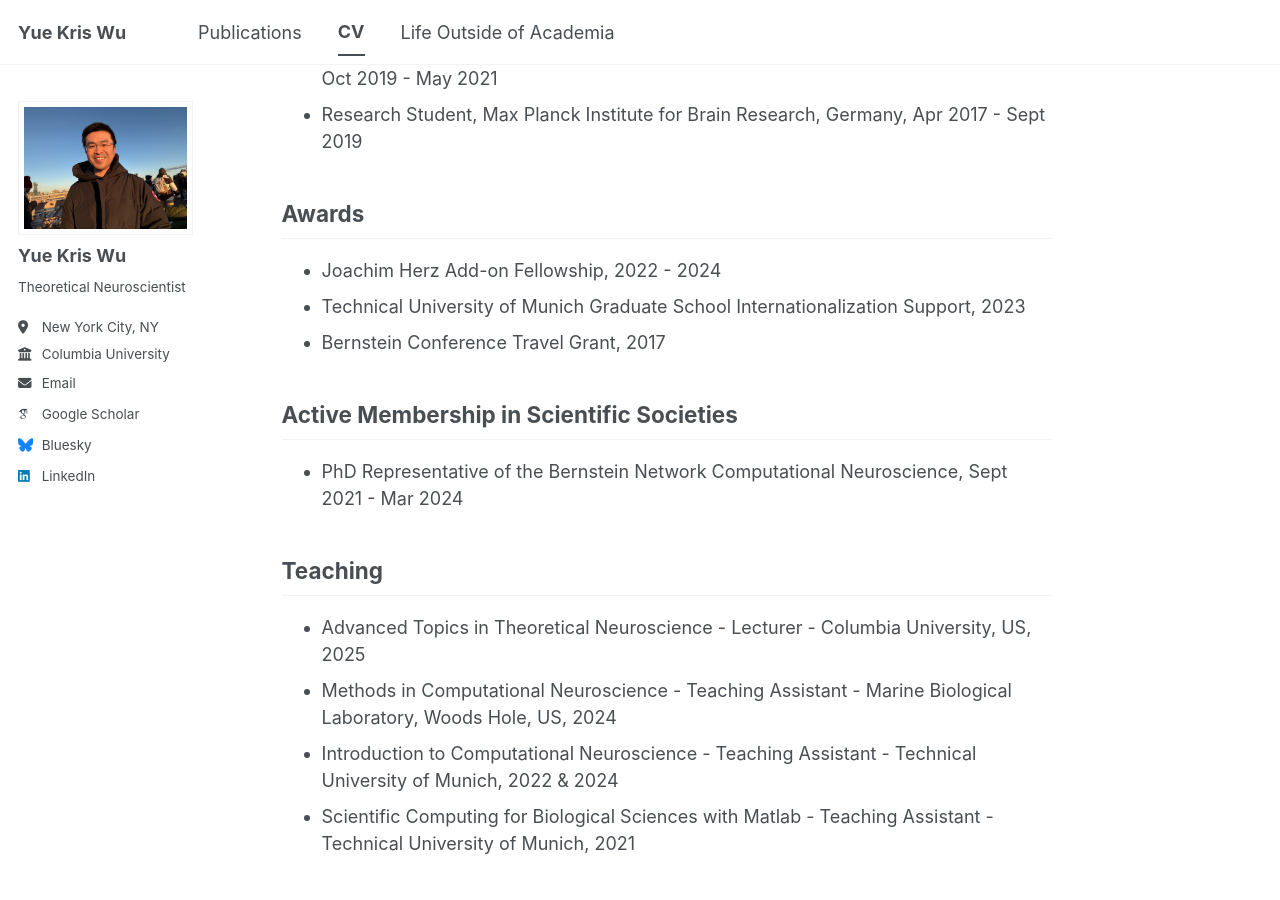
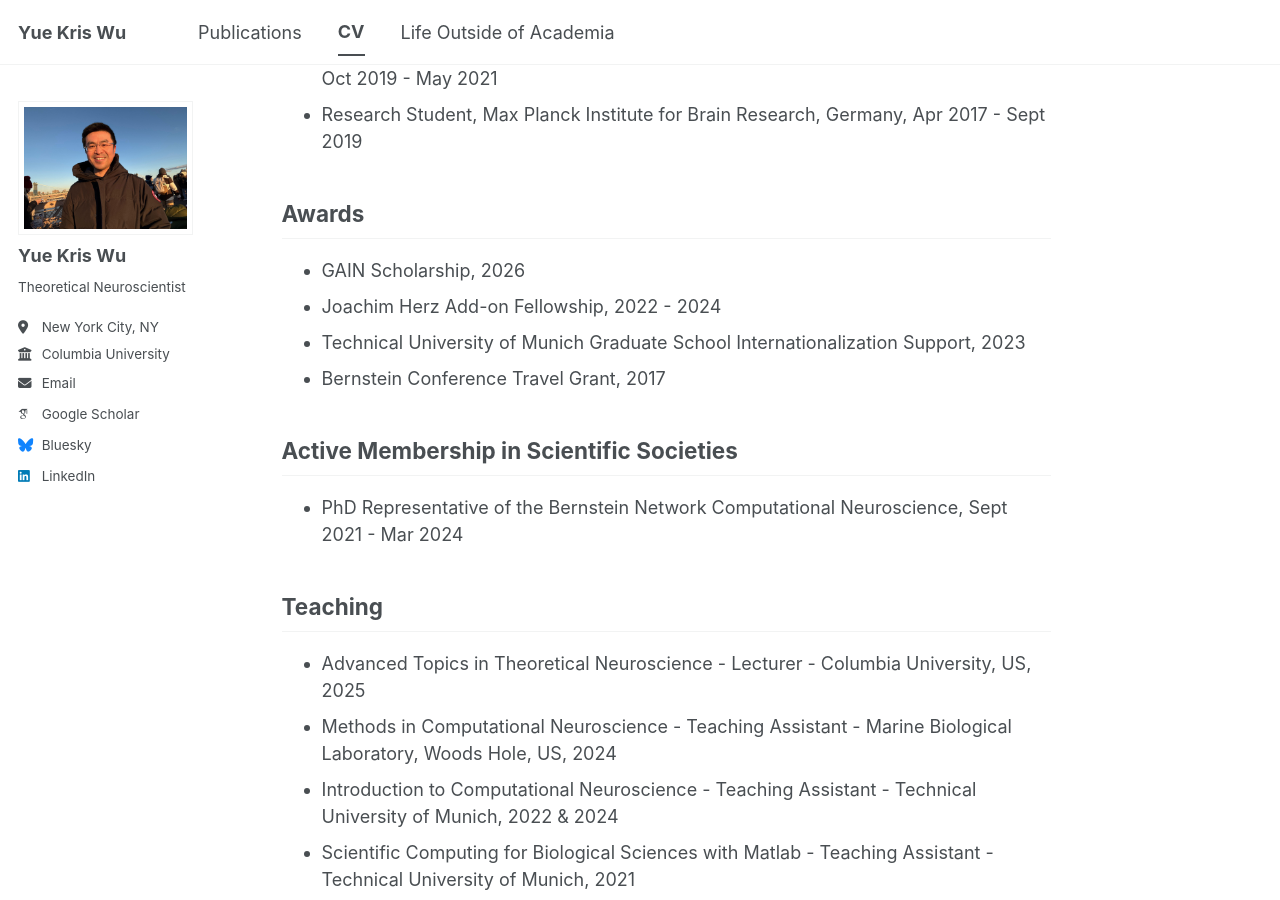
Before and after one commit to yuekriswu/yuekriswu.github.io, a Jekyll site: the page built from _pages/cv.md, in a window 1280 px wide and 900 px high, scrolled down 444 px. Built offline with Jekyll 4.4.1, drawn with Linux system fonts in a browser that asks for light colours; some web fonts are replaced; a script bundle is joined from its source files by our own code; library files that are not in the unit come from our copies.

Commit message:
Add GAIN Scholarship to CV

```diff
--- a/_pages/cv.md
+++ b/_pages/cv.md
@@ -21,6 +21,7 @@ Research & Work Experience
 
 Awards
 ------
+* GAIN Scholarship, 2026
 * Joachim Herz Add-on Fellowship, 2022 - 2024
 * Technical University of Munich Graduate School Internationalization Support, 2023
 * Bernstein Conference Travel Grant, 2017
```
